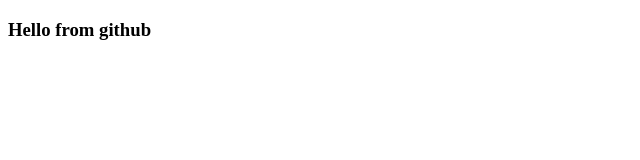
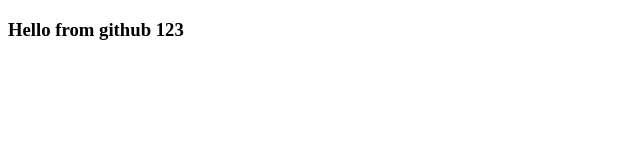
Before and after one commit to backel/testjenkins, a plain HTML site: page index.html in a window 1280 px wide. Shown: the full height of the page, 0-640 px from the left. Drawn offline with Linux system fonts and the light colour scheme.

Commit message:
modif index.html

```diff
--- a/index.html
+++ b/index.html
@@ -4,6 +4,6 @@
     		<title>index</title>
 	</head>
 	<body>
-    		<h3>Hello from github</h3>
+    		<h3>Hello from github 123</h3>
 	</body>
 </html>
```
